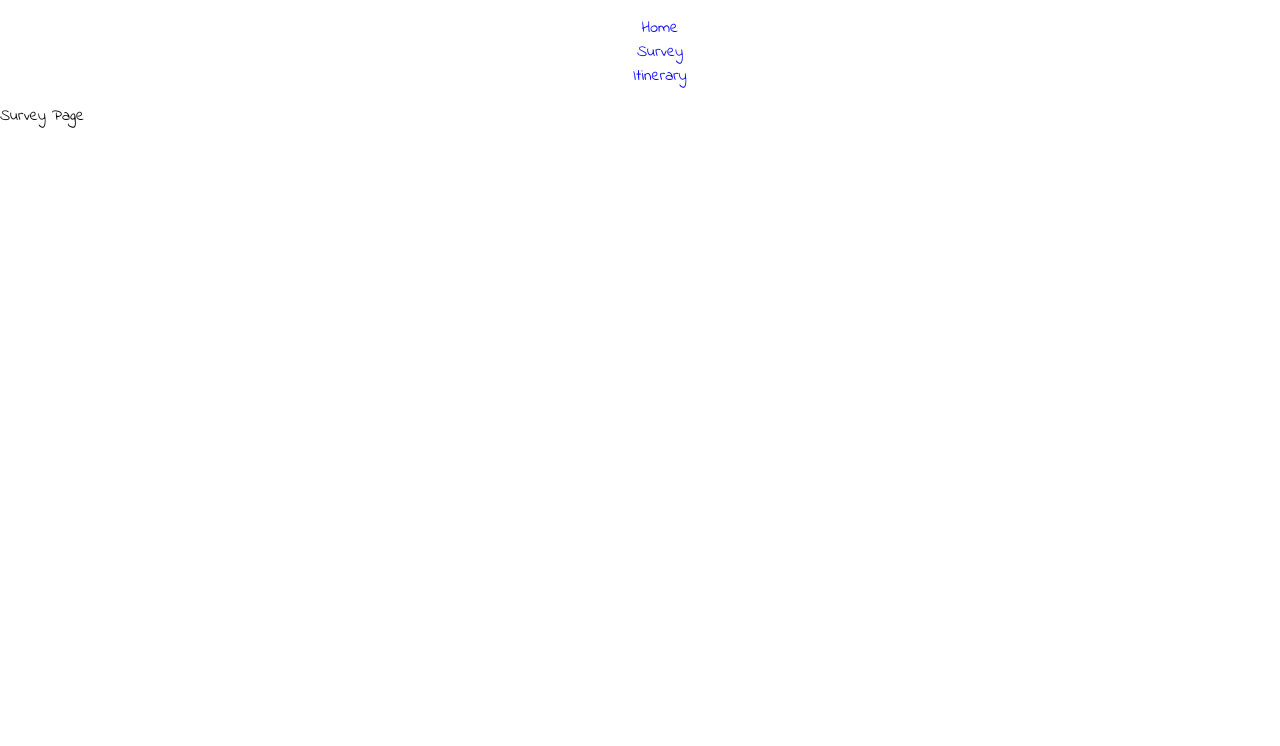
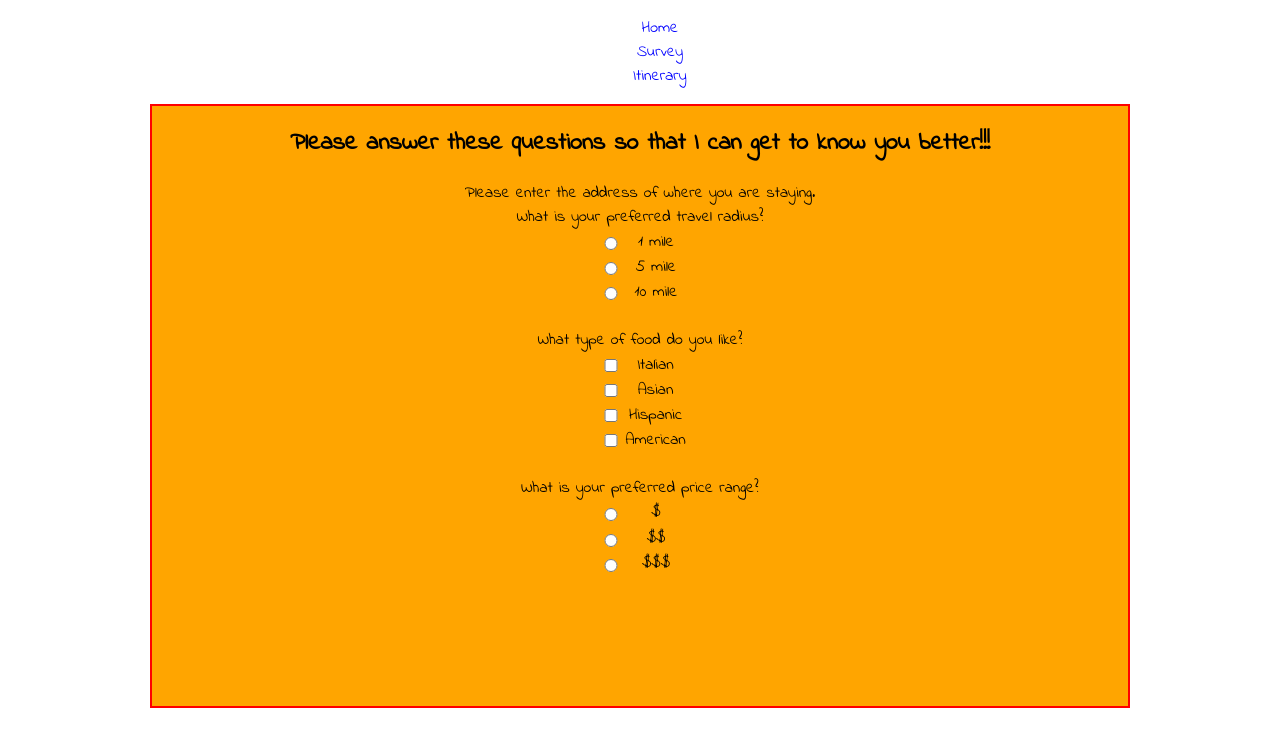
Before and after one commit to kohlkn/Hackathon2023, a React (Create React App) app: page /Survey in a window 1280 px wide. Shown: the top 746 px of the page. Built offline with nearby package versions, Linux system fonts and the light colour scheme.

Commit message:
survey changes

```diff
--- a/src/Pages/Styles/Survey.css
+++ b/src/Pages/Styles/Survey.css
@@ -0,0 +1,44 @@
+.the {
+
+    height: 600px;
+    background-color: orange;
+    text-align: center;
+    border:2px solid red;
+    margin-left: 150px;
+    margin-right: 150px;
+
+
+}
+input {
+    width: 20px;
+
+
+    left: 70px;
+    position:relative;
+
+    vertical-align: middle;
+}
+
+label {
+    width: 200px;
+
+
+    left: 2px;
+    position:relative;
+
+    display: inline-block;
+    vertical-align: middle;
+}
+
+.ok {
+}
+.typeoffood{
+}
+
+.food{
+    text-align: center;
+
+}
+.price{
+
+}
--- a/src/Pages/Survey.js
+++ b/src/Pages/Survey.js
@@ -1,10 +1,63 @@
-import react from 'react'
-
+//import react from 'react'
+import './Styles/Survey.css'
 export default function Survey() {
 
     return (
-        <div>
-            Survey Page
+        <div class='the'>
+            <h2 class='h2'> Please answer these questions so that I can get to know you better!!!
+            </h2>
+
+
+            <div>
+                Please enter the address of where you are staying.
+            </div>
+            <div>
+            What is your preferred travel radius?
+        <div class='ok'>
+        <form>
+            <input type="radio" id="html" name="fav_language" value="HTML"/>
+            <label for="html">1 mile</label><br></br>
+            <input type="radio" id="css" name="fav_language" value="CSS"/>
+            <label for="css">5 mile</label><br></br>
+            <input type="radio" id="javascript" name="fav_language" value="JavaScript"/>
+            <label for="javascript">10 mile</label><br></br>
+            </form>
+            <br></br>
         </div>
+            </div>
+            <div class='typeoffood'>
+                What type of food do you like?
+
+            </div>
+            <div class=''>
+            <form class='food'>
+            <input type="checkbox" id="italian" name="fav_language" value="ITALIAN"/>
+            <label for="italian">Italian</label><br></br>
+            <input type="checkbox" id="asian" name="fav_language" value="ASIAN"/>
+            <label for="asian">Asian </label><br></br>
+            <input type="checkbox" id="hispanic" name="fav_language" value="HISPANIC"/>
+            <label for="hispanic">Hispanic</label><br></br>
+            <input type="checkbox" id="american" name="fav_language" value="AMERICAN"/>
+            <label for="american">American</label><br></br>
+            </form>
+            <br></br>
+            </div>
+            <div>
+            What is your preferred price range?
+            <div class='price'>
+        <form>
+            <input type="radio" id="$" name="fav_language" value="$"/>
+            <label for="$">$</label><br></br>
+            <input type="radio" id="$$" name="fav_language" value="$$"/>
+            <label for="$$">$$</label><br></br>
+            <input type="radio" id="$$$" name="fav_language" value="$$$"/>
+            <label for="$$$">$$$</label><br></br>
+            </form>
+            </div>
+        </div>
+
+
+            </div>
+
     )
 }
```
